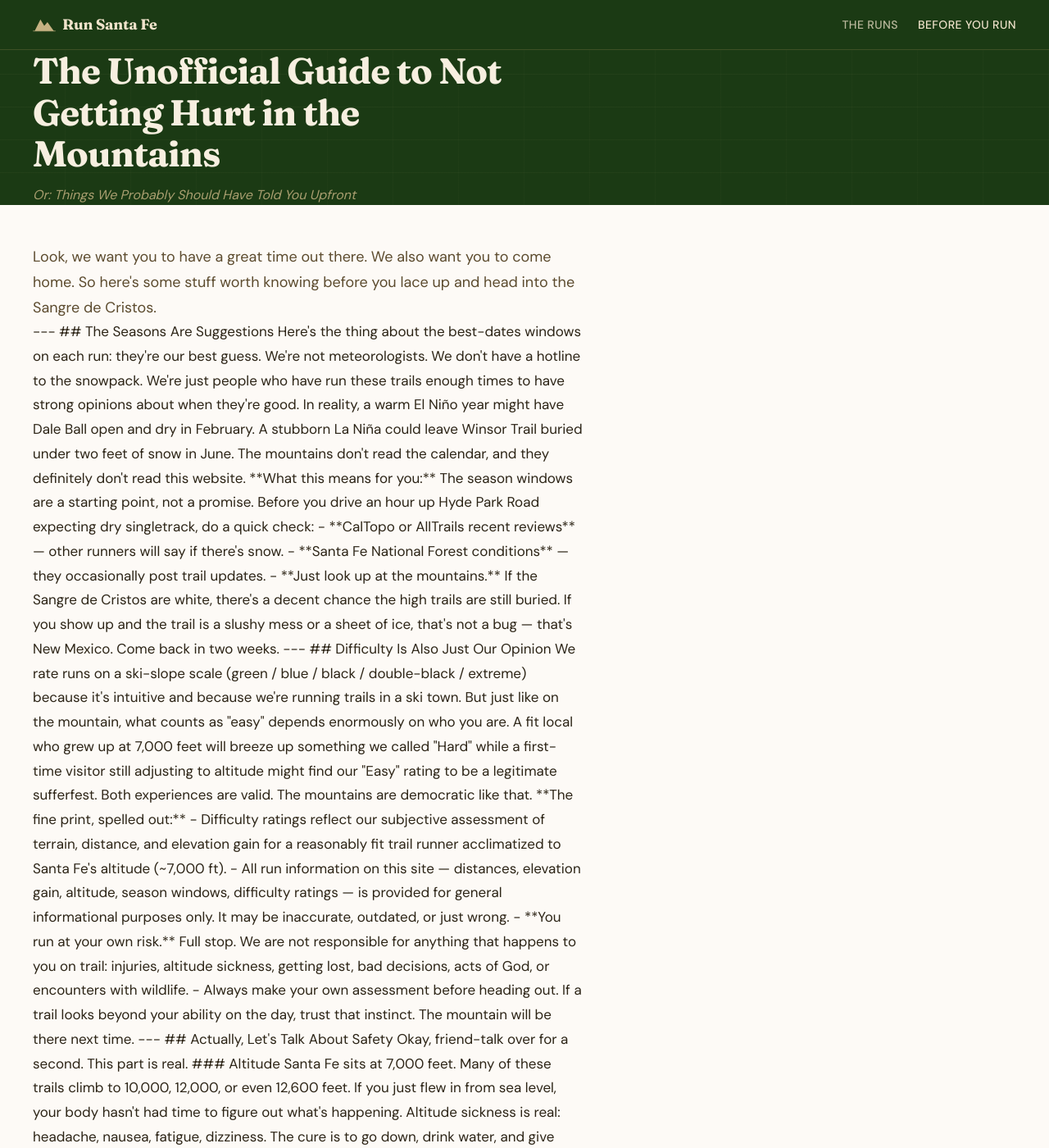
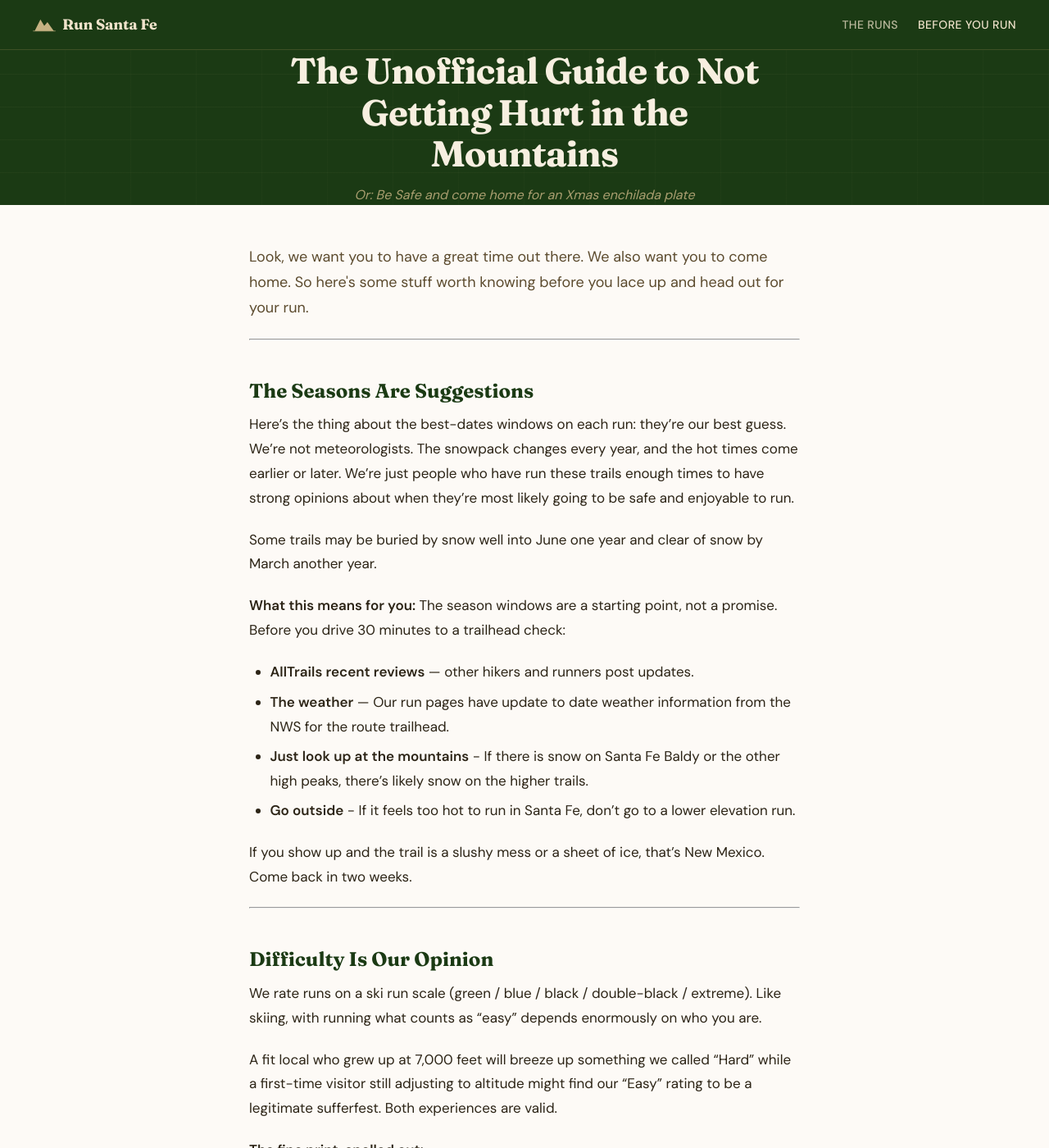
Before and after one commit to santa-fe-runs/santa-fe-run, a Jekyll site: the page built from before-you-run.md, in a window 1280 px wide and 1400 px high. Shown: the whole window at 82% size. Built offline with Jekyll 4.4.1, drawn with Linux system fonts in a browser that asks for light colours; some of the changed text lies outside the part shown.

Commit message:
fix: render markdown in guide page and center hero/content

```diff
--- a/_sass/_layout.scss
+++ b/_sass/_layout.scss
@@ -338,6 +338,7 @@
       rgba($tan-400, 0.025) 80px
     );
   padding-block: var(--sp-12) var(--sp-14);
+  text-align: center;
 }
 
 .guide-title {
@@ -348,6 +349,7 @@
   line-height: 1.15;
   letter-spacing: -0.02em;
   max-width: 36rem;
+  margin: 0 auto;
 }
 
 .guide-subtitle {
@@ -363,6 +365,7 @@
 
 .guide-content {
   max-width: 42rem;
+  margin: 0 auto;
 }
 
 .guide-intro {
--- a/before-you-run.md
+++ b/before-you-run.md
@@ -8,88 +8,83 @@ description: "Everything you probably already know but should read anyway before
   <div class="guide-hero">
     <div class="container">
       <h1 class="guide-title">The Unofficial Guide to Not Getting Hurt in the Mountains</h1>
-      <p class="guide-subtitle">Or: Things We Probably Should Have Told You Upfront</p>
+      <p class="guide-subtitle">Or: Be Safe and come home for an Xmas enchilada plate</p>
     </div>
   </div>
 
   <div class="guide-body">
     <div class="container">
-      <div class="guide-content prose">
+      <div class="guide-content prose" markdown="1">
 
-<p class="guide-intro">Look, we want you to have a great time out there. We also want you to come home. So here's some stuff worth knowing before you lace up and head into the Sangre de Cristos.</p>
+<p class="guide-intro">Look, we want you to have a great time out there. We also want you to come home. So here's some stuff worth knowing before you lace up and head out for your run.</p>
 
 ---
 
 ## The Seasons Are Suggestions
 
-Here's the thing about the best-dates windows on each run: they're our best guess. We're not meteorologists. We don't have a hotline to the snowpack. We're just people who have run these trails enough times to have strong opinions about when they're good.
+Here's the thing about the best-dates windows on each run: they're our best guess. We're not meteorologists. The snowpack changes every year, and the hot times come earlier or later. We're just people who have run these trails enough times to have strong opinions about when they're most likely going to be safe and enjoyable to run.
 
-In reality, a warm El Niño year might have Dale Ball open and dry in February. A stubborn La Niña could leave Winsor Trail buried under two feet of snow in June. The mountains don't read the calendar, and they definitely don't read this website.
+Some trails may be buried by snow well into June one year and clear of snow by March another year.
 
-**What this means for you:** The season windows are a starting point, not a promise. Before you drive an hour up Hyde Park Road expecting dry singletrack, do a quick check:
+**What this means for you:** The season windows are a starting point, not a promise. Before you drive 30 minutes to a trailhead check:
 
-- **CalTopo or AllTrails recent reviews** — other runners will say if there's snow.
-- **Santa Fe National Forest conditions** — they occasionally post trail updates.
-- **Just look up at the mountains.** If the Sangre de Cristos are white, there's a decent chance the high trails are still buried.
+- **AllTrails recent reviews** — other hikers and runners post updates.
+- **The weather** — Our run pages have update to date weather information from the NWS for the route trailhead.
+- **Just look up at the mountains** - If there is snow on Santa Fe Baldy or the other high peaks, there's likely snow on the higher trails.
+- **Go outside** - If it feels too hot to run in Santa Fe, don't go to a lower elevation run.
 
-If you show up and the trail is a slushy mess or a sheet of ice, that's not a bug — that's New Mexico. Come back in two weeks.
+If you show up and the trail is a slushy mess or a sheet of ice, that's New Mexico. Come back in two weeks.
 
 ---
 
-## Difficulty Is Also Just Our Opinion
+## Difficulty Is Our Opinion
 
-We rate runs on a ski-slope scale (green / blue / black / double-black / extreme) because it's intuitive and because we're running trails in a ski town. But just like on the mountain, what counts as "easy" depends enormously on who you are.
+We rate runs on a ski run scale (green / blue / black / double-black / extreme). Like skiing, with running what counts as "easy" depends enormously on who you are.
 
-A fit local who grew up at 7,000 feet will breeze up something we called "Hard" while a first-time visitor still adjusting to altitude might find our "Easy" rating to be a legitimate sufferfest. Both experiences are valid. The mountains are democratic like that.
+A fit local who grew up at 7,000 feet will breeze up something we called "Hard" while a first-time visitor still adjusting to altitude might find our "Easy" rating to be a legitimate sufferfest. Both experiences are valid.
 
 **The fine print, spelled out:**
 
 - Difficulty ratings reflect our subjective assessment of terrain, distance, and elevation gain for a reasonably fit trail runner acclimatized to Santa Fe's altitude (~7,000 ft).
-- All run information on this site — distances, elevation gain, altitude, season windows, difficulty ratings — is provided for general informational purposes only. It may be inaccurate, outdated, or just wrong.
+- All run information on this site — distances, elevation gain, altitude, season windows, difficulty ratings — is provided for general informational purposes only. It may be inaccurate, outdated, or wrong.
 - **You run at your own risk.** Full stop. We are not responsible for anything that happens to you on trail: injuries, altitude sickness, getting lost, bad decisions, acts of God, or encounters with wildlife.
 - Always make your own assessment before heading out. If a trail looks beyond your ability on the day, trust that instinct. The mountain will be there next time.
 
 ---
 
-## Actually, Let's Talk About Safety
+## Let's Talk About Safety
 
-Okay, friend-talk over for a second. This part is real.
+Okay, let's be real about safety for a second.
 
 ### Altitude
 
-Santa Fe sits at 7,000 feet. Many of these trails climb to 10,000, 12,000, or even 12,600 feet. If you just flew in from sea level, your body hasn't had time to figure out what's happening. Altitude sickness is real: headache, nausea, fatigue, dizziness. The cure is to go down, drink water, and give yourself a day or two before hammering the high routes.
-
-Seriously. The mountains are not going anywhere. Take a day.
+Santa Fe sits at 7,000 feet. Many of these runs start at 10,000 feet and can climb over 12,000. If you just flew in from sea level, your body hasn't had time to figure out what's happening. Altitude sickness is real: headache, nausea, fatigue, dizziness. The cure is to descend, drink water, and give yourself a day or two before hammering the high routes, try some of the lower routes until you feel better acclimated.
 
 ### Afternoon Thunderstorms
 
-From roughly June through August, the mountains above treeline get hammered by afternoon thunderstorms. They build fast — a clear blue morning can turn into a full-on lightning show by 1pm. If you're doing anything above treeline (Winsor Trail, we're looking at you), start early and plan to be back below the trees by noon at the latest.
-
-If you get caught above treeline in a storm: get off the ridge, get away from lone trees and water, crouch low with your feet together if lightning is imminent. Don't be the tallest thing around.
+From roughly June through September, the mountains are likely to be hit by afternoon thunderstorms. They build fast — a clear blue morning can turn into a full-on lightning show by 1pm. If you're doing anything above treeline, or even above 8,000 feet, start early and plan to be back below the trees before the afternoon.
 
 ### Falls
 
-Rocks are slippery. Roots are sneaky. This is probably how most trail running injuries actually happen — not bears, not weather — just a moment of inattention and a face-to-dirt introduction. Especially on the rocky technical stuff in the Dale Ball system and on loose descents in the high country.
-
-Trekking poles are not a sign of weakness. They're a sign that you'd like to keep your ankles.
+Rocks are slippery. Roots are sneaky. Stones and sand are loose. This is probably how most trail running injuries actually happen — not bears, not weather — just a moment of inattention and a face-to-trail introduction. Watch your feet, take your time.
 
 ### Wildlife
 
-Yes, there are rattlesnakes. They like warm rocks and don't enjoy surprises any more than you do. Watch where you put your hands and feet, especially in lower-elevation trails (Dale Ball, Borrego) in warmer months.
+Yes, there are rattlesnakes (at low elevation). They like to warm up on trails and don't enjoy surprises any more than you do. Watch where you put your hands and feet, especially in at elevations lower than 7,000 feet on warm days.
 
-There are also black bears, coyotes, and mountain lions in the Santa Fe National Forest. Your odds of a bad encounter are low, but not zero. Make noise on trail (or just breathe loudly, we won't judge), carry bear spray in the high country if it makes you feel better, and don't run alone at dawn and dusk if you can help it.
+There are also black bears, coyotes, and mountain lions in around. Your odds of a bad encounter are extremely low, but not zero. Be aware, look around, enjoy the scenery, keep an eye out.
 
 ### Getting Lost
 
-Cell service is unreliable once you're past the trailhead. Download maps for offline use before you go — CalTopo, Gaia GPS, AllTrails, whatever you prefer. The CalTopo links on each run page are a good starting point.
+Cell service is non-existent on most routes. Know where you're going in advance. Download your route and maps for offline use before you go — CalTopo, Gaia GPS, AllTrails, Goat Maps, etc, whatever you prefer. That's why we give you a gpx.
 
-Tell someone where you're going and when you expect to be back. It's old advice. It still works.
+Tell someone where you're going and when you expect to be back. Bring a PLB or satellite messaging device if you can.
 
 ---
 
 ## The Short Version
 
-Go early. Bring water. Check conditions before you go. Know your limits and be honest about them on the day. Come back down if something feels wrong. The trails aren't going anywhere.
+Go early. Bring water. Check conditions before you go. Know your limits and be honest about. Come back down if something feels wrong. The trails aren't going anywhere.
 
 Now go have fun.
 
```
